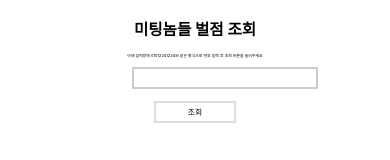
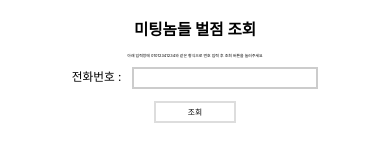
Before and after one commit to zqusgurz/demerit, a Next.js app: page / in a window 390 px wide. Shown: the part 144-304 px from the top of the page. Built offline with nearby package versions, Linux system fonts and the light colour scheme; a web font is replaced by a local one.

Commit message:
number color

```diff
--- a/components/home/Home.tsx
+++ b/components/home/Home.tsx
@@ -86,7 +86,7 @@ const Home = () => {
           animate={{ visibility: 'visible', opacity: 1 }}
           transition={{ ...transition}} className="form-control">
                     <p style={{ fontSize: '1vw', marginBottom: '1vw', color: '#000', textAlign: 'center' }}>아래 입력창에 01012341234와 같은 형식으로 번호 입력 후 조회 버튼을 눌러주세요</p>
-                    <label htmlFor="number" style={{ fontSize: isMobile ? '3vw' : '2vw', marginRight: '2vw', color: isMobile ? '#FFF' : '#000' }}>전화번호 : </label>
+                    <label htmlFor="number" style={{ fontSize: isMobile ? '3vw' : '2vw', marginRight: '2vw', color: '#000' }}>전화번호 : </label>
                     <input type="text" value={phoneNumber} onChange={handlePhoneNumberChange} id="number" style={{ fontSize: isMobile ? '3vw' : '2vw', border: '2px solid #ccc' }} />
                 </motion.div>
 
```
